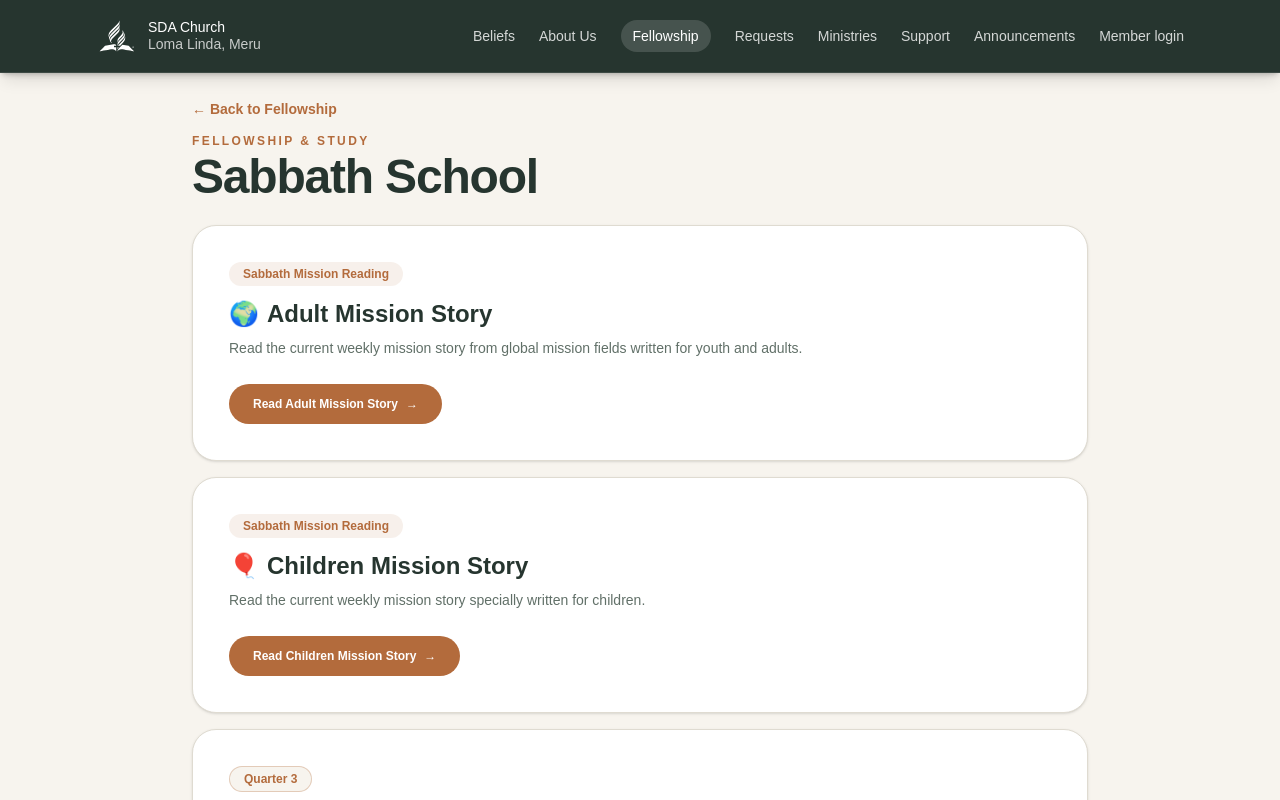
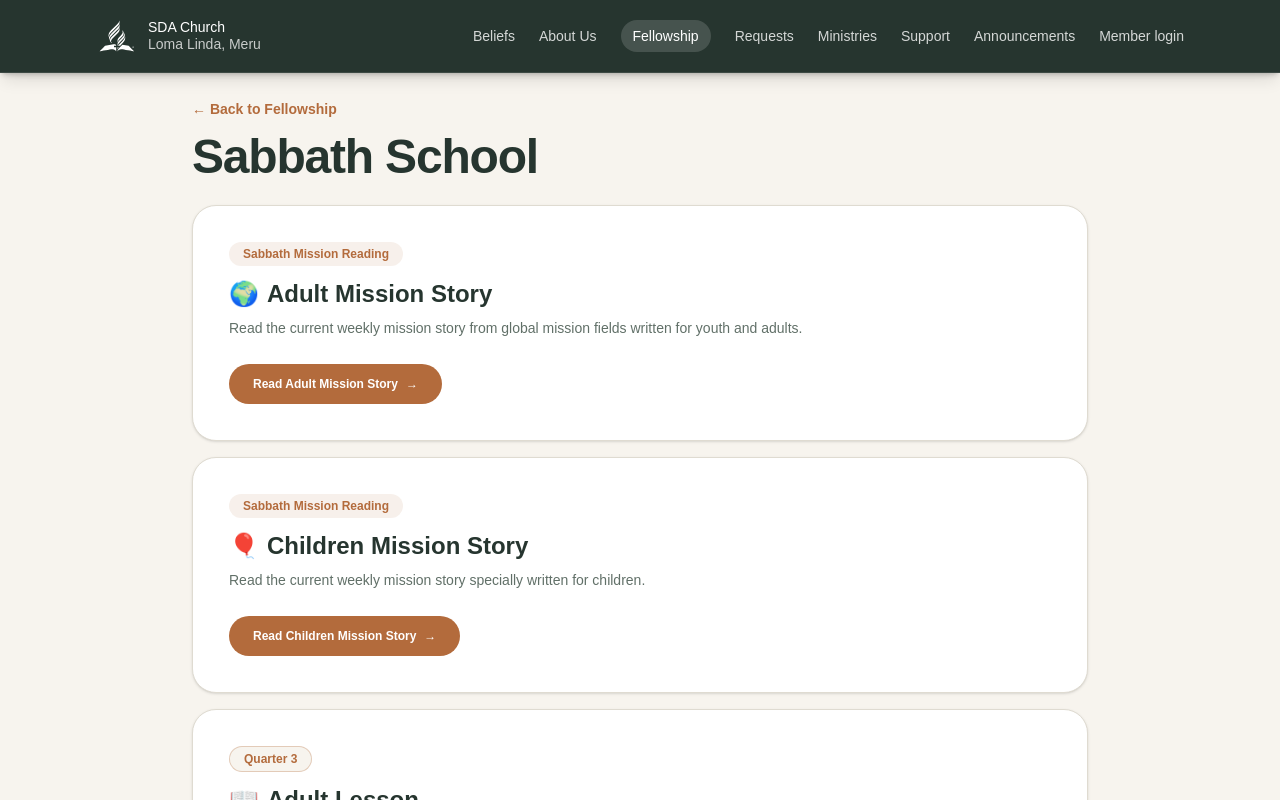
Before and after one commit to MwendaCipi/lomalinda, a Next.js app in the folder frontend/: page /share/sabbath-school in a window 1280 px wide. Shown: the top 800 px of the page. Built offline with nearby package versions, Linux system fonts and the light colour scheme; no server answers.

Commit message:
Simplify Sabbath School heading

```diff
--- a/frontend/src/app/share/sabbath-school/page.tsx
+++ b/frontend/src/app/share/sabbath-school/page.tsx
@@ -88,9 +88,6 @@ export default function SabbathSchoolPage() {
         </Link>
 
         <div className="mt-3 max-w-3xl">
-          <p className="text-xs font-semibold uppercase tracking-[0.2em] text-[#b36b3c]">
-            Fellowship &amp; Study
-          </p>
           <h1 className="mt-1 text-3xl font-semibold tracking-tight sm:text-5xl">
             Sabbath School
           </h1>
```
